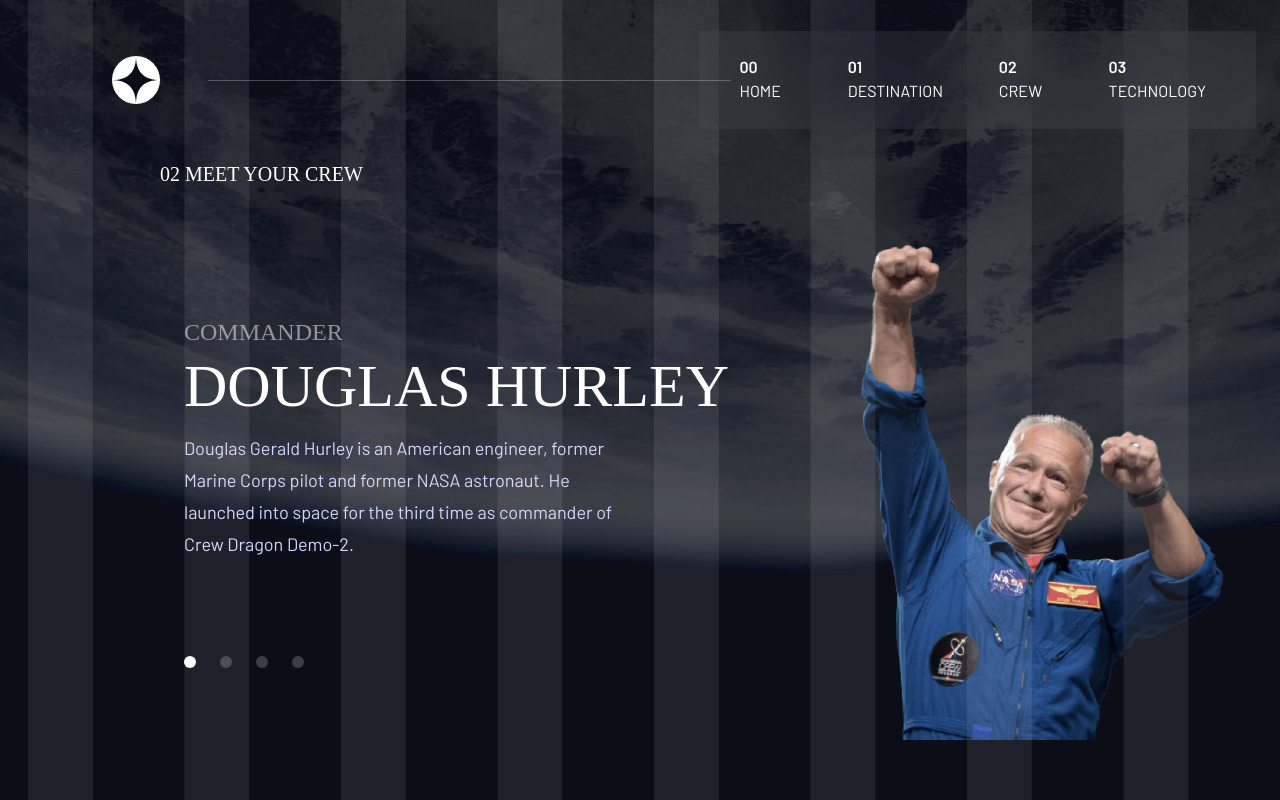
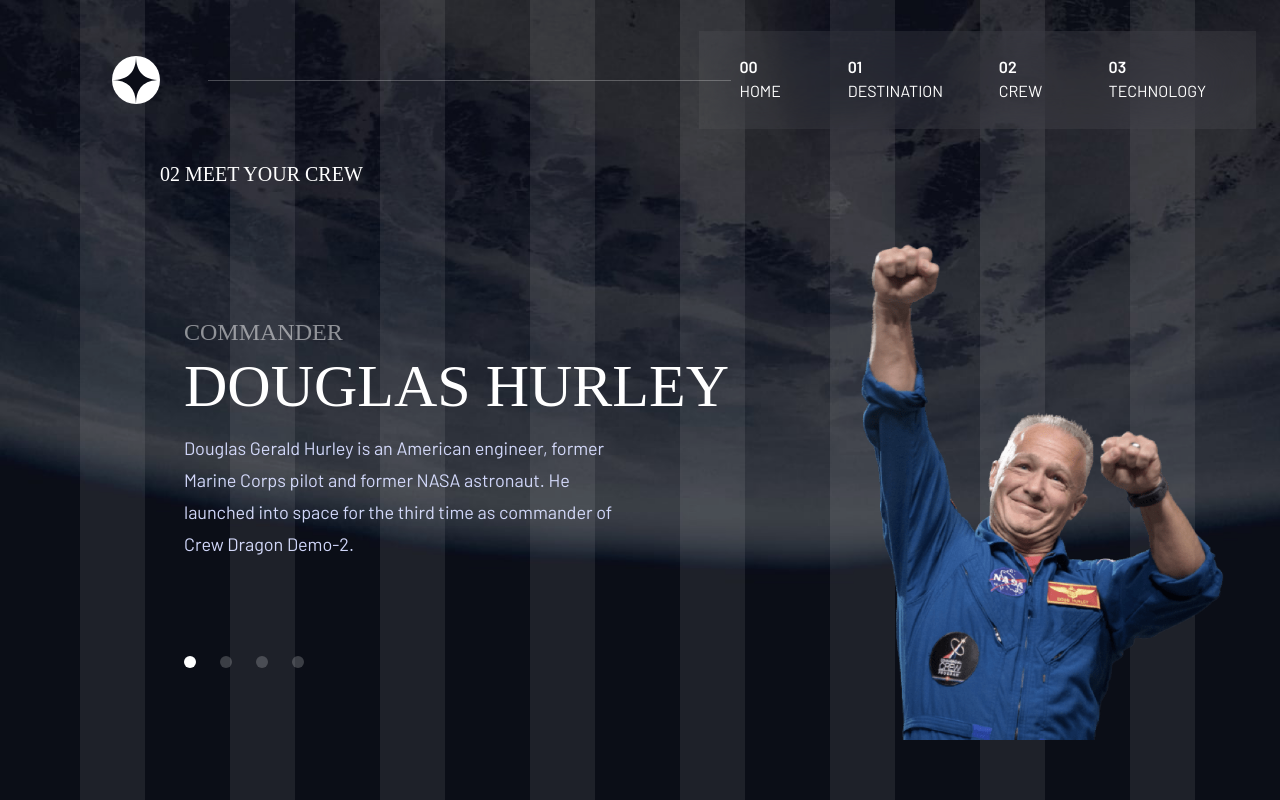
Before and after one commit to mmuneeb1000/space-tourism-site, a React (Vite) app: page /crew in a window 1280 px wide. Built offline with nearby package versions, Linux system fonts and the light colour scheme; a web font is replaced by a local one.

Commit message:
code cleanup

```diff
--- a/src/layouts/Layout.jsx
+++ b/src/layouts/Layout.jsx
@@ -6,7 +6,7 @@ export default function Layout() {
     <>
       <div
         className="
-        absolute flex justify-center left-7 inset-0 z-10 pointer-events-none mx-auto
+        absolute flex justify-center left-7 lg:left-20 inset-0 z-10 pointer-events-none mx-auto
         max-w-[1400px]
         bg-[length:25%_100%]
        sm:bg-[length:20%_100%]
--- a/src/pages/Crew.jsx
+++ b/src/pages/Crew.jsx
@@ -47,7 +47,11 @@ export default function Crew() {
             ))}
           </div>
         </div>
-        <img className="lg:h-140 p-8" src={crew.images.png} alt={crew.name} />
+        <img
+          className="lg:h-140 p-8 z-20 "
+          src={crew.images.png}
+          alt={crew.name}
+        />
       </div>
     </section>
   );
--- a/src/pages/Destination.jsx
+++ b/src/pages/Destination.jsx
@@ -18,7 +18,7 @@ export default function Destination() {
         <img
           src={destination.images.png}
           alt={destination.name}
-          className="w-[300px] h-[300px] my-6 lg:h-[445px] lg:w-[445px] lg:mx-40"
+          className="w-[300px] h-[300px] my-6 lg:h-[445px] lg:w-[445px] z-20 lg:mx-40"
         />
         <div className="max-w-[445px] text-center lg:text-left">
           <div className="my-6  lg:mb-10 flex justify-center lg:justify-start gap-8 uppercase tracking-[2.7px] text-[#D0D6F9]">
--- a/src/pages/Technology.jsx
+++ b/src/pages/Technology.jsx
@@ -18,7 +18,7 @@ export default function Technology() {
         03 Space Launch 101
       </h1>
       <img
-        className="h-100 px-6 my-6 lg:hidden"
+        className="h-100 px-6 my-6 lg:hidden z-20 "
         src={tech.images.portrait}
         alt={tech.name}
       />
@@ -56,7 +56,7 @@ export default function Technology() {
           </div>
         </div>
         <img
-          className="hidden lg:flex lg:h-120"
+          className="hidden lg:flex lg:h-120 z-20 "
           src={tech.images.portrait}
           alt={tech.name}
         />
```
